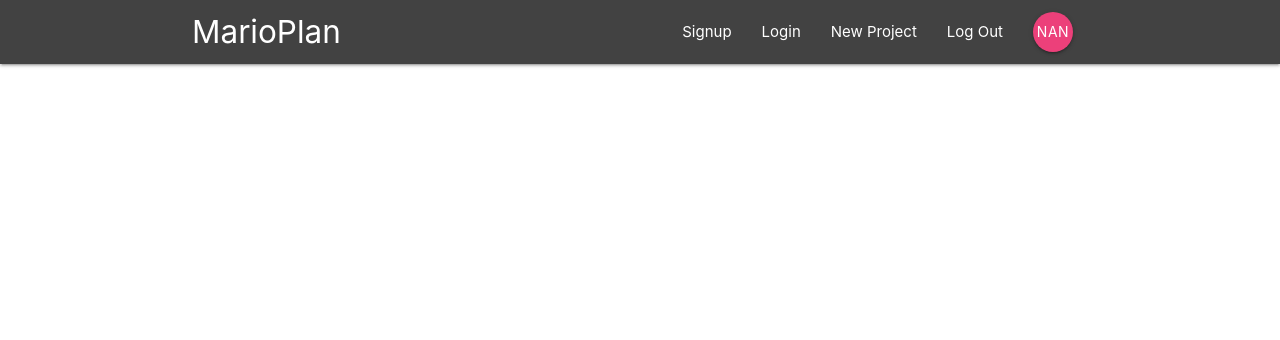
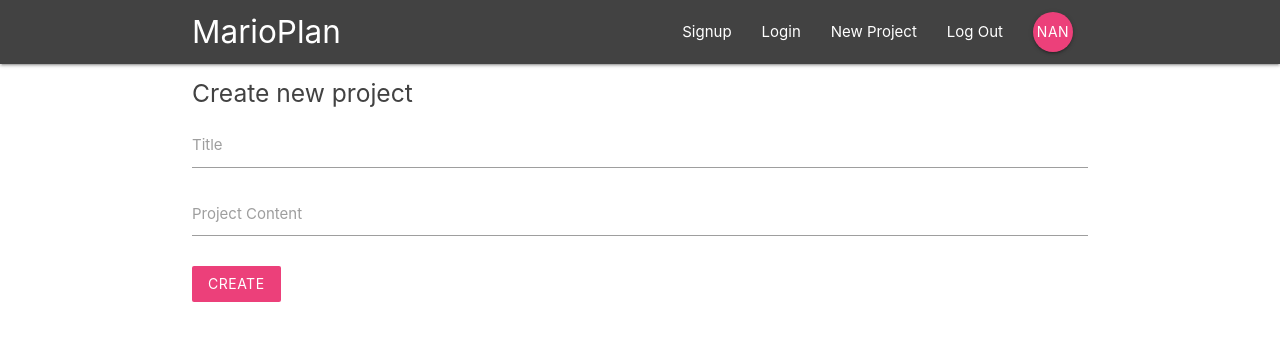
Before and after one commit to onedorn/react-redux-firestore-app, a React (Create React App) app in the folder first-app/: page /create in a window 1280 px wide. Shown: the top 340 px of the page. Built offline with nearby package versions, Linux system fonts and the light colour scheme.

Commit message:
Create Project Component

```diff
--- a/first-app/src/App.js
+++ b/first-app/src/App.js
@@ -5,6 +5,7 @@
 import ProjectDetails from './components/projects/ProjectDetails'
 import SignIn from './components/auth/SignIn'
 import SignUp from './components/auth/SignUp'
+import CreateProject from './components/projects/CreateProject'
 
 
 class App extends React.Component {
@@ -18,6 +19,7 @@
             <Route path="/project/:id" component={ProjectDetails} />
             <Route path="/signin" component={SignIn} />
             <Route path="/signup" component={SignUp} />
+            <Route path="/create" component={CreateProject} />
           </Switch>
         </div>
       </BrowserRouter>
--- a/first-app/src/components/auth/SignUp.js
+++ b/first-app/src/components/auth/SignUp.js
@@ -41,7 +41,7 @@
                         <input type="text" id="lastName" onChange={this.handleChange} />
                     </div>
                     <div className="input-field">
-                        <button className="btn pink lighten-1 z-depth-0">Login</button>
+                        <button className="btn pink lighten-1 z-depth-0">Sign up</button>
                     </div>
                 </form>
             </div>
--- a/first-app/src/components/projects/CreateProject.js
+++ b/first-app/src/components/projects/CreateProject.js
@@ -0,0 +1,42 @@
+import React, { Component } from 'react'
+
+class CreateProject extends Component {
+    constructor() {
+        super()
+            this.state = {
+                title: "",
+                content: ""
+        }
+    }
+    handleChange = (e) => {
+        this.setState({
+            [e.target.id]: e.target.value
+        })
+    }
+    handleSubmit = (e) => {
+        e.preventDefault();
+        console.log(this.state)
+    }
+    render() {
+        return (
+            <div className="container">
+                <form onSubmit={this.handleSubmit} className="white">
+                    <h5 className="grey-text text-darken-3">Create new project</h5>
+                    <div className="input-field">
+                        <label htmlFor="title">Title</label>
+                        <input type="text" id="title" onChange={this.handleChange} />
+                    </div>
+                    <div className="input-field">
+                        <label htmlFor="content">Project Content</label>
+                        <textarea  id="content"  className="materialize-textarea" onChange={this.handleChange}></textarea>
+                    </div>
+                    <div className="input-field">
+                        <button className="btn pink lighten-1 z-depth-0">Create</button>
+                    </div>
+                </form>
+            </div>
+        )
+    }
+}
+
+export default CreateProject
```
